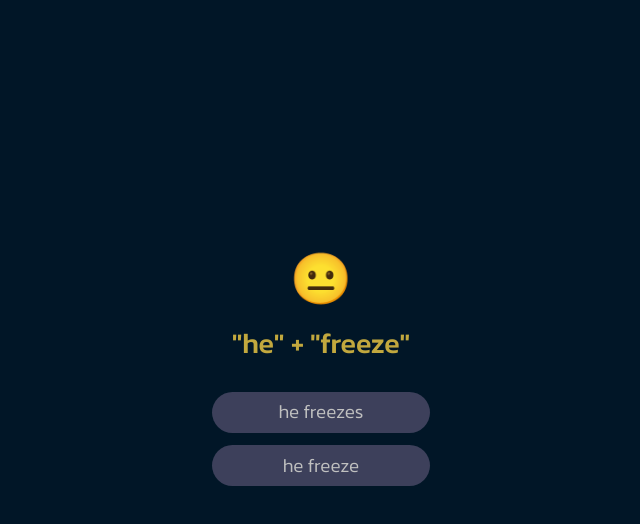
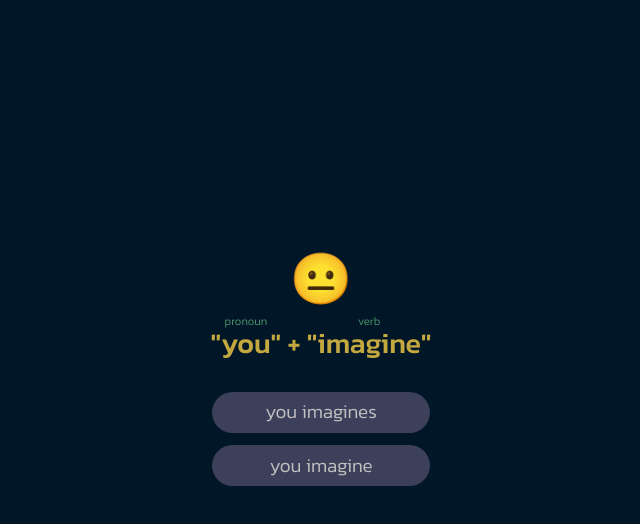
Before and after one commit to crydy/eng-quiz, a React (Vite) app: page / in a window 1280 px wide. Both pictures are taken after a click on the button "Start". Shown: the top 524 px of the page, without its empty margins (319-959 px from the left). Built offline with nearby package versions, Linux system fonts and the light colour scheme.

Commit message:
Add parts of speech display + click sound

```diff
--- a/src/components/Questions.jsx
+++ b/src/components/Questions.jsx
@@ -1,9 +1,6 @@
 // Libs
-import { useState } from "react";
+import { useRef, useState } from "react";
 import { styled } from "styled-components";
-// Components
-import Button from "./ui/Button";
-import VariantButton from "./ui/VariantButton";
 // Context
 import { useQuiz } from "../contexts/QuizContext";
 // Data and utils
@@ -13,6 +10,11 @@ import {
     correctAnswerMessages,
     wrongAnswerMessages,
 } from "../data/unswerMessages";
+// Components
+import Button from "./ui/Button";
+import VariantButton from "./ui/VariantButton";
+// Sounds
+import buttonClickSound from "../assets/sounds/button-click.wav";
 
 const StyledQuestions = styled.div`
     display: flex;
@@ -35,6 +37,24 @@ const Heading = styled.h2`
             : "var(--color-quiz-heading-wrong)"};
 `;
 
+const PartOfSpeach = styled.span`
+    position: relative;
+
+    &::before {
+        content: "${(props) => props.$nature}";
+
+        position: absolute;
+        top: ${rem(-10)};
+        left: 50%;
+        width: max-content;
+        transform: translateX(-50%);
+
+        color: var(--color-text-part-of-speach);
+        font-size: 0.4em;
+        font-weight: 200;
+    }
+`;
+
 const AnswersBlock = styled.div`
     margin-top: ${rem(35)};
     margin-bottom: ${rem(30)};
@@ -46,7 +66,7 @@ const AnswersBlock = styled.div`
 `;
 
 function Questions() {
-    const { current, questions, dispatch } = useQuiz();
+    const { current, questions, isPartsOfSpeechMarked, dispatch } = useQuiz();
 
     const [isAnswered, setIsAnswered] = useState(false);
     const [userChoice, setUserChoice] = useState(null);
@@ -55,7 +75,11 @@ function Questions() {
     const isCorrectAnswer = userChoice === correctIndex;
     const isLastQuestion = questions.length === current + 1;
 
+    const audioRef = useRef(new Audio(buttonClickSound));
+
     function handleAnswer(index) {
+        audioRef.current.play();
+
         setIsAnswered(true);
         setUserChoice(index);
         dispatch({
@@ -79,12 +103,23 @@ function Questions() {
         setUserChoice(null);
     }
 
+    const [pronoun, sign, verb] = question.split(" ");
+
     return (
         <StyledQuestions>
             {!isAnswered && (
                 <>
                     <Emoji>{getRandomItem(emojis.neutral)}</Emoji>
-                    <h2>{question}</h2>
+                    {!isPartsOfSpeechMarked && <h2>{question}</h2>}
+                    {isPartsOfSpeechMarked && (
+                        <h2>
+                            <PartOfSpeach $nature="pronoun">
+                                {pronoun}
+                            </PartOfSpeach>{" "}
+                            {sign}{" "}
+                            <PartOfSpeach $nature="verb">{verb}</PartOfSpeach>
+                        </h2>
+                    )}
                 </>
             )}
 
--- a/src/components/StartScreen.jsx
+++ b/src/components/StartScreen.jsx
@@ -28,7 +28,7 @@ const RangeBlock = styled.div`
 const Heading3 = styled.h3`
     position: relative;
     padding: ${rem(20)} ${rem(0)};
-    /* Pseudo-element for the line */
+
     &::before,
     &::after {
         content: "";
@@ -38,7 +38,7 @@ const Heading3 = styled.h3`
         width: ${rem(260)};
         height: ${rem(3)};
         background-color: var(--color-text-main);
-        transform: translateX(-50%); /* Center it precisely */
+        transform: translateX(-50%);
     }
 
     &::before {
@@ -55,7 +55,7 @@ const Amount = styled.span`
 
 function StartScreen() {
     const { dispatch } = useQuiz();
-    const [amount, setAmount] = useState(30);
+    const [amount, setAmount] = useState(10);
 
     return (
         <StyledStartScreen>
@@ -71,8 +71,8 @@ function StartScreen() {
                     type="range"
                     id="questionsAmount"
                     name="questionsAmount"
-                    min="10"
-                    max="50"
+                    min="5"
+                    max="30"
                     value={amount}
                     onChange={(e) => setAmount(e.target.value)}
                 />
--- a/src/contexts/QuizContext.jsx
+++ b/src/contexts/QuizContext.jsx
@@ -21,6 +21,7 @@ const QuizContext = createContext();
 const initialState = {
     isQuizMode: false,
     isFinished: false,
+    isPartsOfSpeechMarked: true,
     current: 0,
     questions: [],
     answers: [],
@@ -67,14 +68,17 @@ function reducer(state, action) {
 }
 
 function QuizContextProvider({ children }) {
-    const [{ isQuizMode, isFinished, current, questions }, dispatch] =
-        useReducer(reducer, initialState);
+    const [
+        { isQuizMode, isFinished, isPartsOfSpeechMarked, current, questions },
+        dispatch,
+    ] = useReducer(reducer, initialState);
 
     return (
         <QuizContext.Provider
             value={{
                 isQuizMode,
                 isFinished,
+                isPartsOfSpeechMarked,
                 current,
                 questions,
                 dispatch,
--- a/src/styles/GlobalStyles.js
+++ b/src/styles/GlobalStyles.js
@@ -6,6 +6,7 @@ const GlobalStyles = createGlobalStyle`
 :root {
     --color-bg: #011627;
     --color-text-main: #C2A83E;
+    --color-text-part-of-speach: #4c956c;
 
     --color-button-bg: #243E36;
     --color-button-text: #c0c0c0;
```
Also changed, not shown: 1 other file (tests, documents, lock files or other folders).
